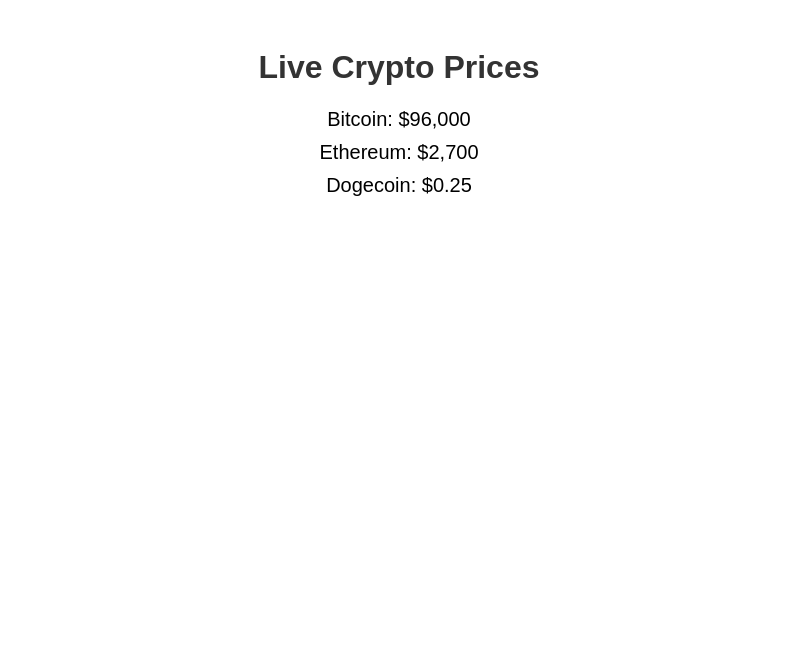
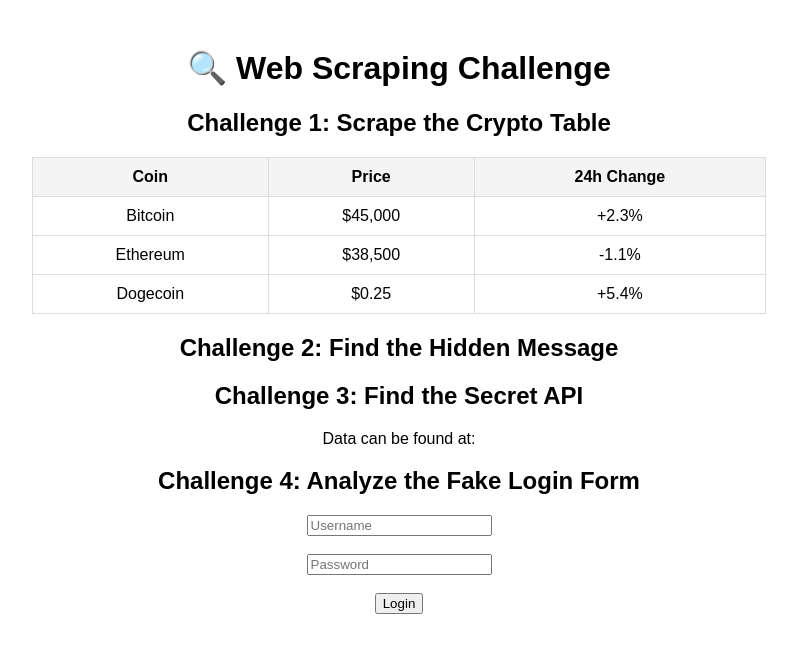
Before and after one commit to jfalconi-cavallini/webScrapeClass, a plain HTML site: page index.html in a window 1280 px wide. Shown: the whole page, without its empty margins (241-1038 px from the left). Drawn offline with Linux system fonts and the light colour scheme.

Commit message:
Update index.html

```diff
--- a/index.html
+++ b/index.html
@@ -3,21 +3,60 @@
 <head>
     <meta charset="UTF-8">
     <meta name="viewport" content="width=device-width, initial-scale=1.0">
-    <title>Crypto Prices</title>
+    <title>Web Scraping Challenge</title>
     <style>
         body { font-family: Arial, sans-serif; text-align: center; padding: 20px; }
-        h1 { color: #333; }
-        .crypto { font-size: 20px; margin: 10px 0; }
-        .hidden { display: none; }
+        table { width: 60%; margin: auto; border-collapse: collapse; }
+        th, td { border: 1px solid #ddd; padding: 10px; text-align: center; }
+        th { background-color: #f4f4f4; }
+        .hidden { display: none; } /* Hidden elements */
     </style>
+    <script>
+        // JavaScript-generated content
+        document.addEventListener("DOMContentLoaded", function() {
+            document.getElementById("dynamic-price").innerText = "$38,500";
+        });
+    </script>
 </head>
 <body>
-    <h1>Live Crypto Prices</h1>
-    <p class="crypto">Bitcoin: <span class="price">$96,000</span></p>
-    <p class="crypto">Ethereum: <span class="price">$2,700</span></p>
-    <p class="crypto">Dogecoin: <span class="price">$0.25</span></p>
+    <h1>🔍 Web Scraping Challenge</h1>
 
-    <!-- Hidden Message -->
-    <p class="hidden">TOP SECRET: Buy more Dogecoin before the market pumps!</p>
+    <h2>Challenge 1: Scrape the Crypto Table</h2>
+    <table>
+        <tr>
+            <th>Coin</th>
+            <th>Price</th>
+            <th>24h Change</th>
+        </tr>
+        <tr>
+            <td>Bitcoin</td>
+            <td>$45,000</td>
+            <td>+2.3%</td>
+        </tr>
+        <tr>
+            <td>Ethereum</td>
+            <td id="dynamic-price">Loading...</td>
+            <td>-1.1%</td>
+        </tr>
+        <tr>
+            <td>Dogecoin</td>
+            <td>$0.25</td>
+            <td>+5.4%</td>
+        </tr>
+    </table>
+
+    <h2>Challenge 2: Find the Hidden Message</h2>
+    <p class="hidden">TOP SECRET: The password is "h4x0r_master"</p>
+
+    <h2>Challenge 3: Find the Secret API</h2>
+    <p>Data can be found at: <span class="hidden">/api/hidden-data</span></p>
+
+    <h2>Challenge 4: Analyze the Fake Login Form</h2>
+    <form action="fake-login" method="POST">
+        <input type="text" placeholder="Username" name="username"><br><br>
+        <input type="password" placeholder="Password" name="password"><br><br>
+        <button type="submit">Login</button>
+    </form>
+
 </body>
 </html>
```
